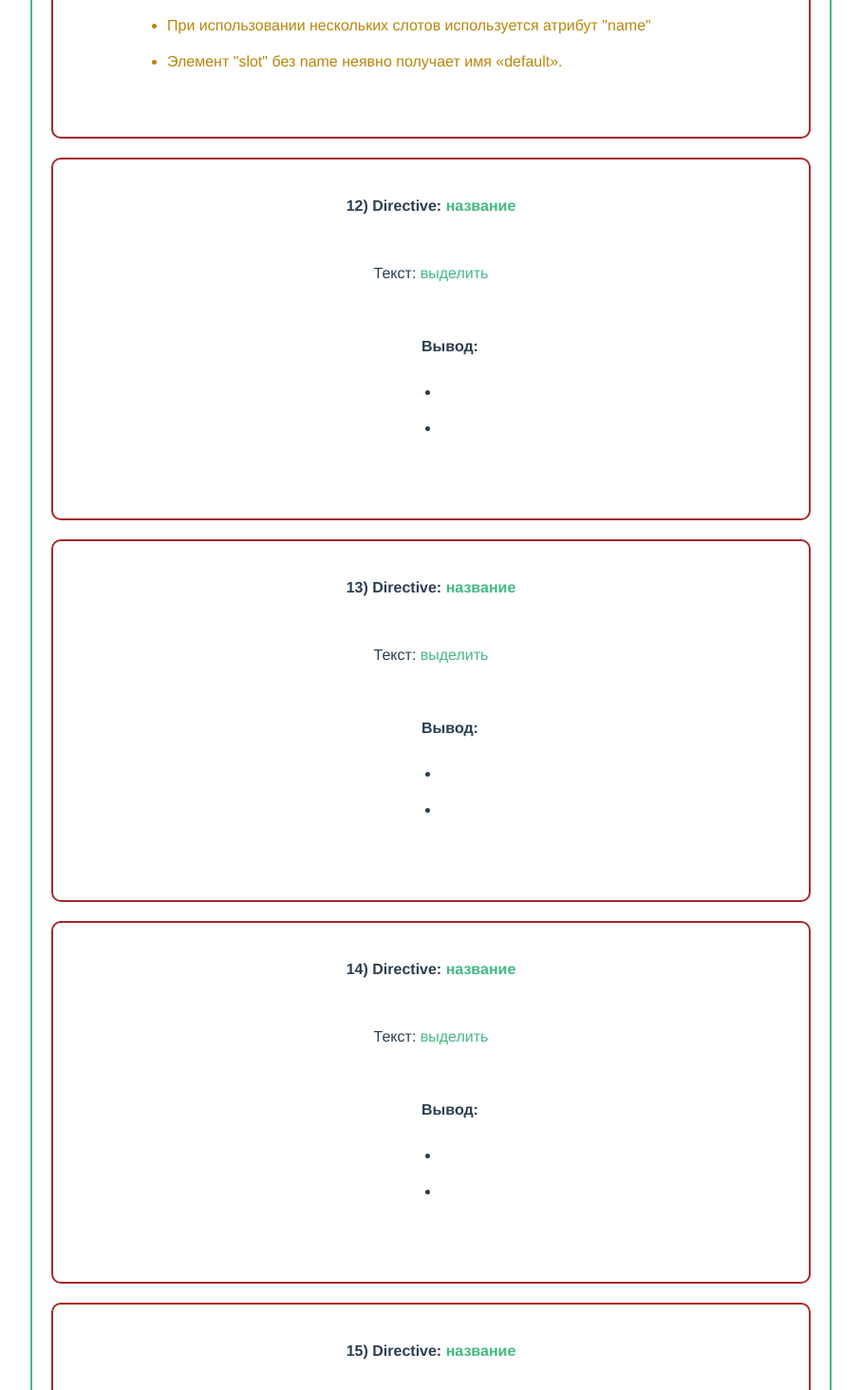
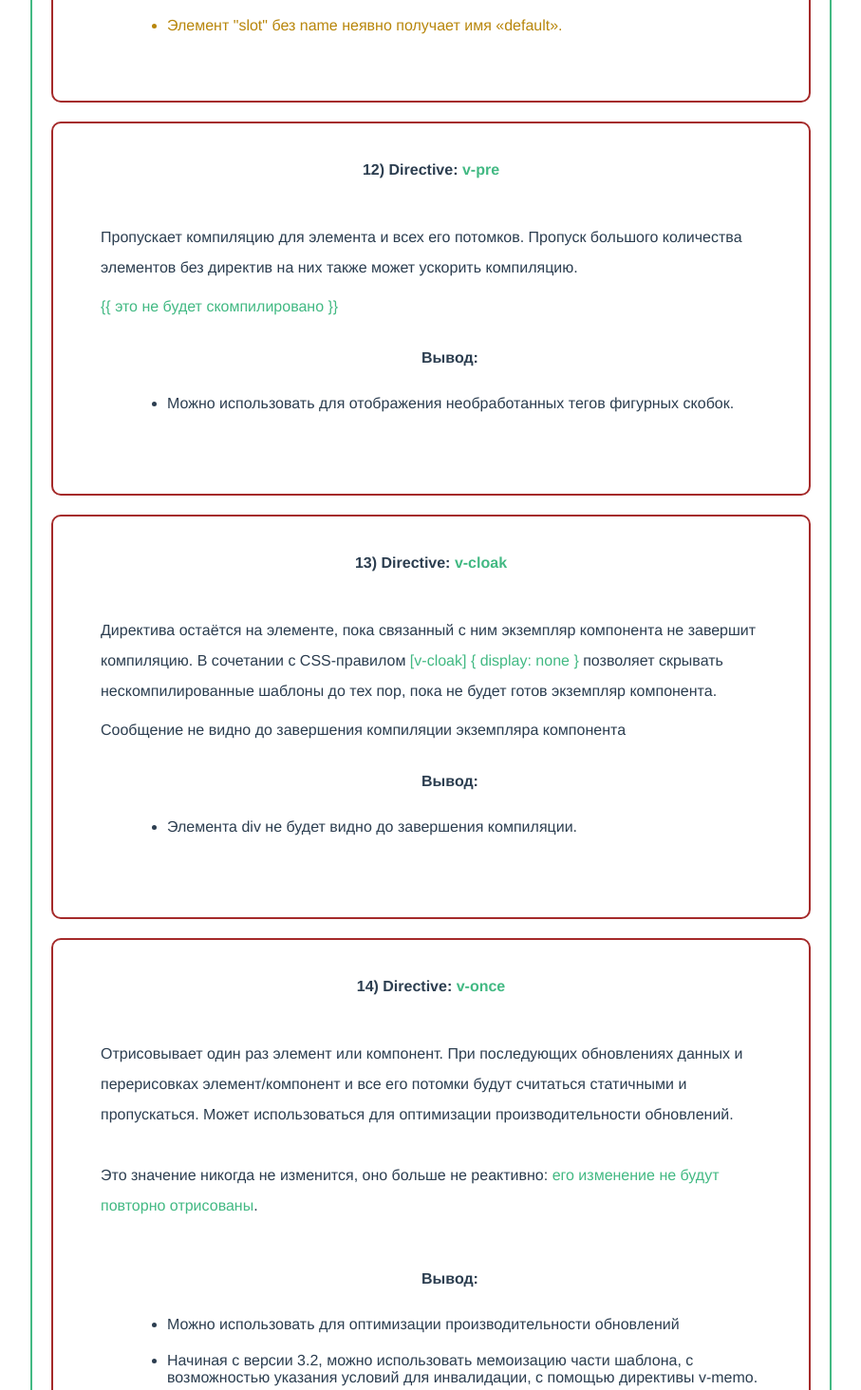
Before and after one commit to Vladimir199406/vue-book, a Vue app: page /#/ in a window 1280 px wide. Shown: the part 9006-10470 px from the top of the page at 95% size, without its empty margins (186-1093 px from the left). Built offline with nearby package versions, Linux system fonts and the light colour scheme.

Commit message:
update directives

```diff
--- a/src/components/questions/Que16/Que16Wrapper.vue
+++ b/src/components/questions/Que16/Que16Wrapper.vue
@@ -276,15 +276,18 @@
                             <li>Присваиваем тегу "slot" атрибут "name", name="header"</li>
                             <li>
                                 Вызываем парный тег с именем компоненты и <span>внутри</span>
-                                вызова компоненты используем парный тег "template" с директивой v-slot:имяСозданногоВсамойКомпонентеСлота
-                                </li>
-                            <li></li>
+                                вызова компоненты используем парный тег "template" с директивой
+                                v-slot:имяСозданногоВсамойКомпонентеСлота
+                            </li>
                         </ul>
                     </template>
                     <template v-slot:footer>
                         <ul>
                             <h4>Вывод:</h4>
-                            <li>Не нужно именовать слот если информация/разметка полученная слотом в дальнейшем в одном блоке</li>
+                            <li>
+                                Не нужно именовать слот если информация/разметка полученная слотом в
+                                дальнейшем в одном блоке
+                            </li>
                             <li>При использовании нескольких слотов используется атрибут "name"</li>
                             <li>Элемент "slot" без name неявно получает имя «default».</li>
 
@@ -294,40 +297,62 @@
             </div>
         </div>
         <div class="block__solution">
-            <h4>12) Directive: <span>название</span></h4>
+            <h4>12) Directive: <span>v-pre</span></h4>
             <div class="block__flex-column">
-                <p>Текст: <span>выделить</span></p>
+                <p>
+                    Пропускает компиляцию для элемента и всех его потомков.
+                    Пропуск большого количества элементов без директив на них также может
+                    ускорить компиляцию.
+                </p>
+                <span v-pre> <span>{{ это не будет скомпилировано }}</span></span>
                 <ul>
                     <h4>Вывод:</h4>
-                    <li></li>
-                    <li></li>
+                    <li>Можно использовать для отображения необработанных тегов фигурных скобок. </li>
                 </ul>
             </div>
         </div>
         <div class="block__solution">
-            <h4>13) Directive: <span>название</span></h4>
+            <h4>13) Directive: <span>v-cloak</span></h4>
             <div class="block__flex-column">
-                <p>Текст: <span>выделить</span></p>
+                <p>
+                    Директива остаётся на элементе, пока связанный с ним экземпляр
+                    компонента не завершит компиляцию. В сочетании с
+                    CSS-правилом <span>[v-cloak] { display: none }</span> позволяет
+                    скрывать нескомпилированные шаблоны до тех пор, пока
+                    не будет готов экземпляр компонента.
+                </p>
+                <div v-cloak>
+                    {{messageVCloak}}
+                </div>
                 <ul>
                     <h4>Вывод:</h4>
-                    <li></li>
-                    <li></li>
+                    <li>Элемента div не будет видно до завершения компиляции.</li>
                 </ul>
             </div>
         </div>
         <div class="block__solution">
-            <h4>14) Directive: <span>название</span></h4>
+            <h4>14) Directive: <span>v-once</span></h4>
             <div class="block__flex-column">
-                <p>Текст: <span>выделить</span></p>
+                <p>
+                    Отрисовывает один раз элемент или компонент.
+                    При последующих обновлениях данных и перерисовках
+                    элемент/компонент и все его потомки будут считаться
+                    статичными и пропускаться. Может использоваться для
+                    оптимизации производительности обновлений.
+                </p>
+                <p v-once>Это значение никогда не изменится, оно больше не реактивно: <span>{{ messageVOnce }}</span>.</p>
                 <ul>
                     <h4>Вывод:</h4>
-                    <li></li>
-                    <li></li>
+                    <li>Можно использовать для оптимизации производительности обновлений</li>
+                    <li>
+                        Начиная с версии 3.2, можно использовать мемоизацию части шаблона,
+                        с возможностью указания условий для инвалидации, с помощью директивы v-memo.
+                    </li>
                 </ul>
             </div>
         </div>
         <div class="block__solution">
-            <h4>15) Directive: <span>название</span></h4>
+            <h4>15) Directive: <span>v-memo</span></h4>
             <div class="block__flex-column">
                 <p>Текст: <span>выделить</span></p>
                 <ul>
@@ -354,6 +379,8 @@
                 messageVShow: true,
                 messageVonCounter: 0,
                 messageVBind: 'Реализация двустороннего связывания с моделью "messageVBind" ',
+                messageVCloak: 'Сообщение не видно до завершения компиляции экземпляра компонента',
+                messageVOnce: ' его изменение не будут повторно отрисованы',
 
                 shop: {
                     goods: ['tv', 'console', 'game']
@@ -390,5 +417,9 @@
                 flex-direction: row;
             }
         }
+
+        [v-cloak] {
+            display: none;
+        }
     }
 </style>
```
